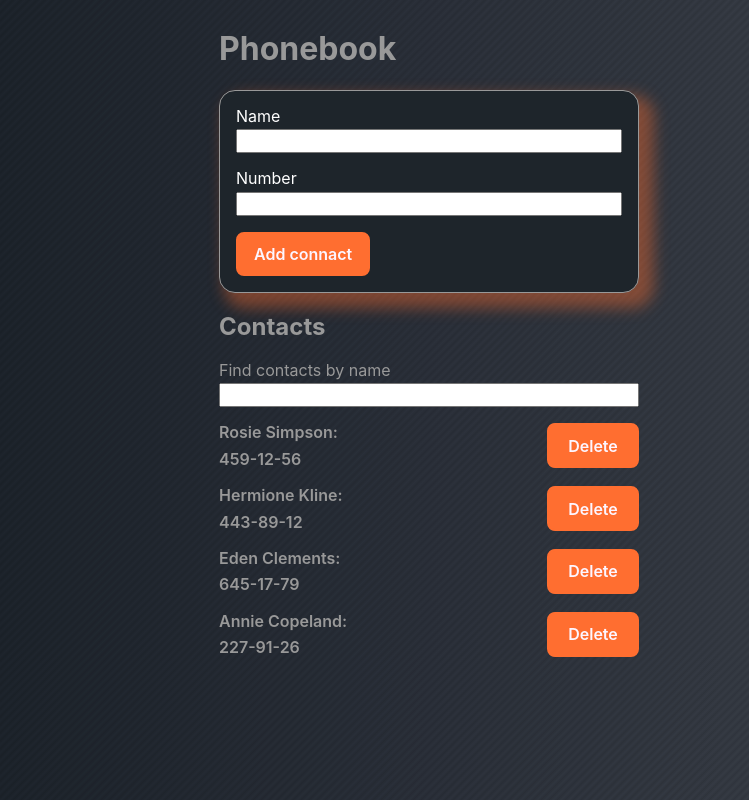
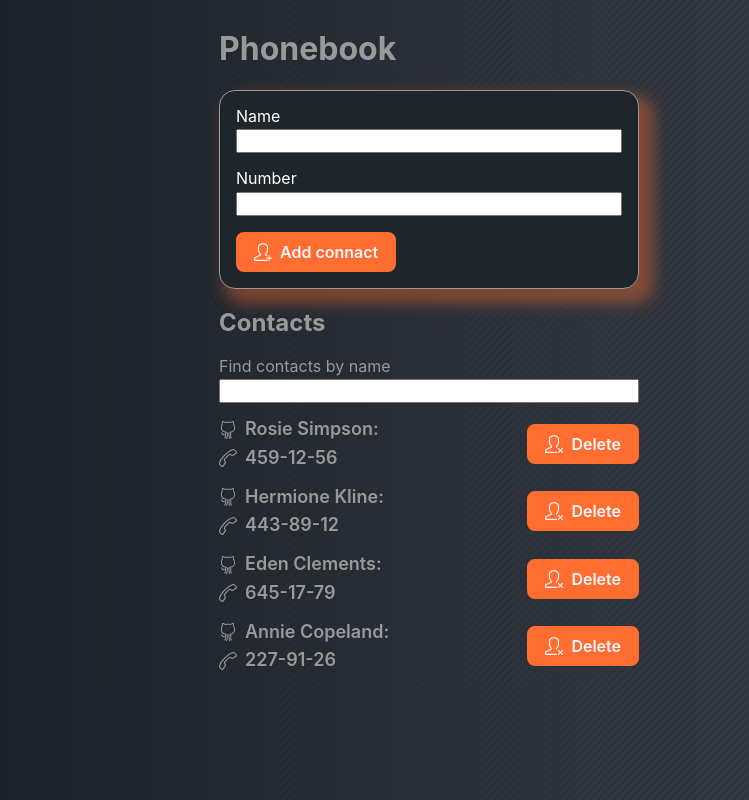
Before and after one commit to AnatoliiKobzar/goit-react-hw-02-phonebook, a React (Create React App) app: page / in a window 1280 px wide. Shown: the whole page, without its empty margins (211-960 px from the left). Built offline with nearby package versions, Linux system fonts and the light colour scheme.

Commit message:
add icons

```diff
--- a/package.json
+++ b/package.json
@@ -14,6 +14,7 @@
     "prop-types": "^15.8.1",
     "react": "^18.1.0",
     "react-dom": "^18.1.0",
+    "react-icons": "^4.7.1",
     "react-scripts": "5.0.1",
     "styled-components": "^5.3.6",
     "web-vitals": "^2.1.3",
--- a/src/components/ContactForm/ContactForm.jsx
+++ b/src/components/ContactForm/ContactForm.jsx
@@ -4,6 +4,7 @@ import { Button, ErrorMessage, Form, FormField } from './ContactForm.styled';
 import * as Yup from 'yup';
 import { nanoid } from 'nanoid';
 import PropTypes from 'prop-types';
+import { SlUserFollow } from 'react-icons/sl';
 
 const phoneRegExp = /^(\s*)?(\+)?([- _():=+]?\d[- _():=+]?){3,14}(\s*)?$/;
 
@@ -42,7 +43,10 @@ export const ContactForm = ({ onSave }) => {
           <Field name="number" type="text" autoComplete="off" />
           <ErrorMessage name="number" component="div" />
         </FormField>
-        <Button type="submit">Add connact</Button>
+        <Button type="submit">
+          <SlUserFollow size="18px" />
+          Add connact
+        </Button>
       </Form>
     </Formik>
   );
--- a/src/components/ContactForm/ContactForm.styled.js
+++ b/src/components/ContactForm/ContactForm.styled.js
@@ -23,7 +23,11 @@ export const ErrorMessage = styled(FormikError)`
 `;
 
 export const Button = styled.button`
-  padding: 8px 16px;
+  display: flex;
+  gap: 8px;
+  align-items: center;
+  height: 40px;
+  padding: 0px 16px;
   margin: 0;
   min-width: 92px;
   font-weight: 600;
--- a/src/components/ContactList/ContactList.jsx
+++ b/src/components/ContactList/ContactList.jsx
@@ -2,6 +2,7 @@ import { Button } from 'components/ContactForm/ContactForm.styled';
 import React from 'react';
 import { Contact, Info, Wrap, ContactsList } from './ContactList.styled';
 import PropTypes from 'prop-types';
+import { SlUserUnfollow, SlCallEnd, SlSocialGithub } from 'react-icons/sl';
 
 export const ContactList = ({ contacts, onDelete }) => {
   return (
@@ -9,8 +10,14 @@ export const ContactList = ({ contacts, onDelete }) => {
       {contacts.map(contact => (
         <Contact key={contact.id}>
           <Wrap>
-            <Info>{contact.name}:</Info>
-            <Info>{contact.number}</Info>
+            <Info>
+              <SlSocialGithub size="18px" />
+              {contact.name}:
+            </Info>
+            <Info>
+              <SlCallEnd size="18px" />
+              {contact.number}
+            </Info>
           </Wrap>
           <Button
             type="button"
@@ -18,6 +25,7 @@ export const ContactList = ({ contacts, onDelete }) => {
               onDelete(contact.id);
             }}
           >
+            <SlUserUnfollow size="18px" />
             Delete
           </Button>
         </Contact>
--- a/src/components/ContactList/ContactList.styled.js
+++ b/src/components/ContactList/ContactList.styled.js
@@ -9,10 +9,14 @@ export const ContactsList = styled.ul`
 export const Contact = styled.li`
   display: flex;
   justify-content: space-between;
+  align-items: center;
 `;
 
 export const Info = styled.p`
-  font-size: 16px;
+  display: flex;
+  gap: 8px;
+  align-items: center;
+  font-size: 18px;
   font-weight: 600;
 `;
 
--- a/src/components/Layout/Layout.js
+++ b/src/components/Layout/Layout.js
@@ -3,7 +3,5 @@ import styled from 'styled-components';
 export const Layout = styled.main`
   margin: 0 auto;
   max-width: 450px;
-  padding-left: 15px;
-  padding-right: 15px;
-  padding-top: 10px;
+  padding: 10px 15px;
 `;
```
Also changed, not shown: src/components/Filter/Filter.styled.js (+7 -0 lines), 1 other file (tests, documents, lock files or other folders).
